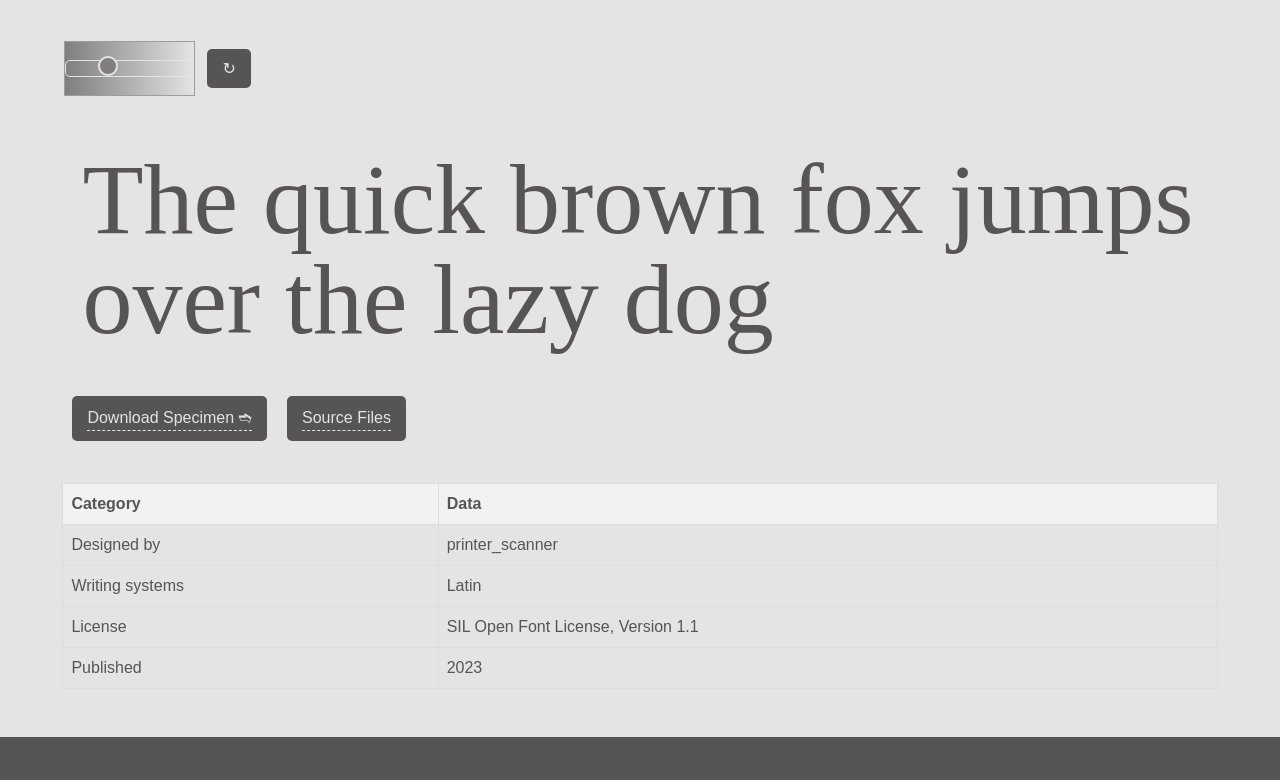
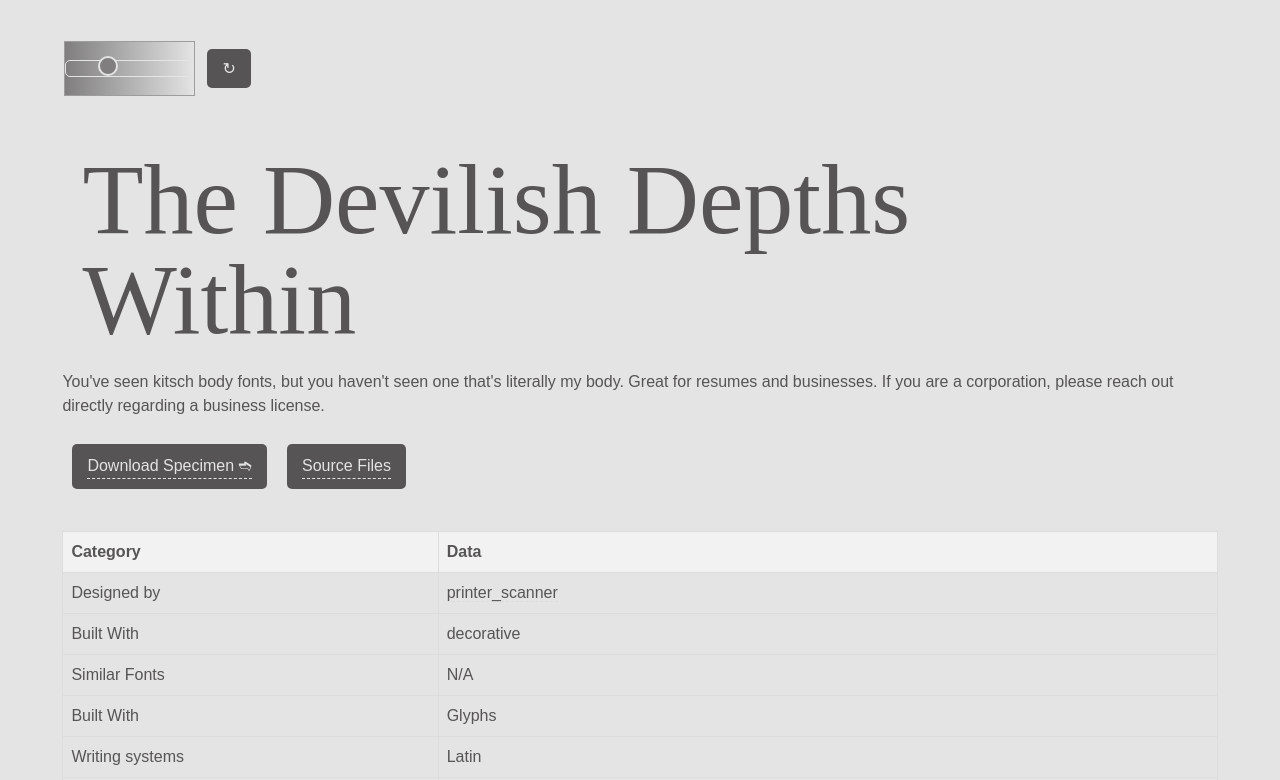
Before and after one commit to mother-type/mother-type.de, a React (Vite) app: page /fonts/body-sans in a window 1280 px wide. Shown: the part 304-1084 px from the top of the page. Built offline with nearby package versions, Linux system fonts and the light colour scheme; a web font is replaced by a local one.

Commit message:
add description and README detail

```diff
--- a/scripts/data/repos_metadata.json
+++ b/scripts/data/repos_metadata.json
@@ -6,6 +6,7 @@
       "unified_font_repository_url": "https://github.com/raphaelbastide/Unified-Font-Repository/",
       "typeface_family": {
         "name": "Coaster Sans",
+        "description": "A new chunky display font that will make you feel like you're riding the waves back home.",
         "tags": [
           "sans-serif",
           "incomplete"
@@ -34,7 +35,7 @@
         ],
         "sample_text": [
           {
-            "en_us": "The quick brown fox jumps over the lazy dog"
+            "en_us": "dangerous river of greed."
           }
         ]
       }
@@ -47,6 +48,7 @@
       "unified_font_repository_url": "https://github.com/raphaelbastide/Unified-Font-Repository/",
       "typeface_family": {
         "name": "Seaweed Sans",
+        "description": "Click clack on your typewriter underwater at the crab cafe with Seaweed.",
         "tags": [
           "pixel",
           "monospace"
@@ -75,7 +77,7 @@
         ],
         "sample_text": [
           {
-            "en_us": "The quick brown fox jumps over the lazy dog"
+            "en_us": "the flow of roads"
           }
         ]
       }
@@ -88,6 +90,7 @@
       "unified_font_repository_url": "https://github.com/raphaelbastide/Unified-Font-Repository/",
       "typeface_family": {
         "name": "(my) body sans",
+        "description": "You've seen kitsch body fonts, but you haven't seen one that's literally my body. Great for resumes and businesses. If you are a corporation, please reach out directly regarding a business license.",
         "tags": [
           "decorative"
         ],
@@ -115,7 +118,7 @@
         ],
         "sample_text": [
           {
-            "en_us": "The quick brown fox jumps over the lazy dog"
+            "en_us": "The Devilish Depths Within"
           }
         ]
       }
--- a/src/FontDetail.jsx
+++ b/src/FontDetail.jsx
@@ -69,7 +69,7 @@ function Font({ data }) {
 				link={data.metadata.typeface_family.name?.toLowerCase().replace(/\s+/g, "-") || "#"}
 				showDownload={false}
 			/>
-			{/* TODO Add Description */}
+			<hp>{data.metadata.typeface_family.description}</hp>
 			<div className="flex">
 				<a className="refresh-button" href={`https://github.com/mother-type/${data.name}/raw/main/fonts/${data.name}.zip`} download>
 					<u>Download Specimen ➬</u>
@@ -97,6 +97,18 @@ function Font({ data }) {
 						</td>
 					</tr>
 					<tr>
+						<td>Built With</td>
+						<td>{data.metadata.typeface_family.tags ? data.metadata.typeface_family.tags.join(', ') : "N/A"}</td>
+					</tr>
+					<tr>
+						<td>Similar Fonts</td>
+						<td>{data.metadata.typeface_family.similar_fonts ? data.metadata.typeface_family.similar_fonts.join(', ') : "N/A"}</td>
+					</tr>
+					<tr>
+						<td>Built With</td>
+						<td>{data.metadata.typeface_family.tools || "N/A"}</td>
+					</tr>
+					<tr>
 						<td>Writing systems</td>
 						<td>{data.metadata.typeface_family.writing_systems || "N/A"}</td>
 					</tr>
```
Also changed, not shown: 1 other file (tests, documents, lock files or other folders).
